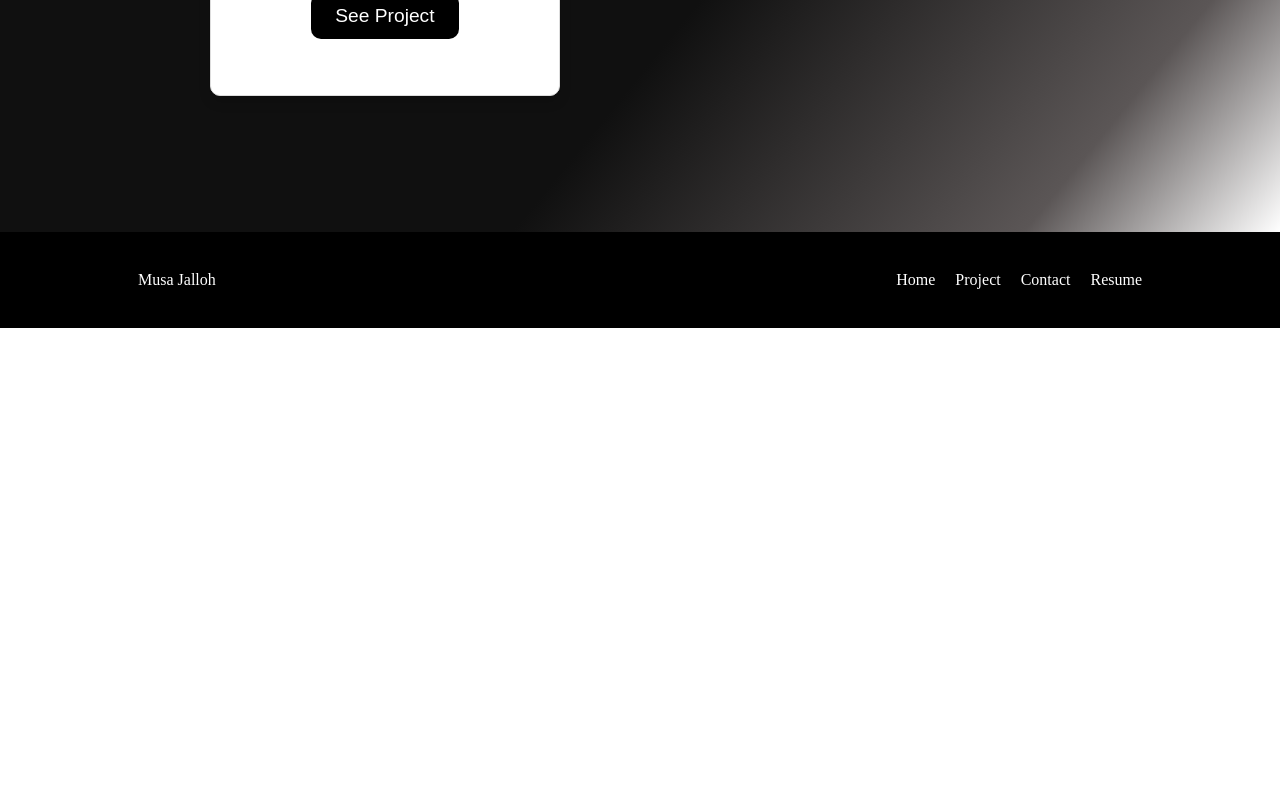
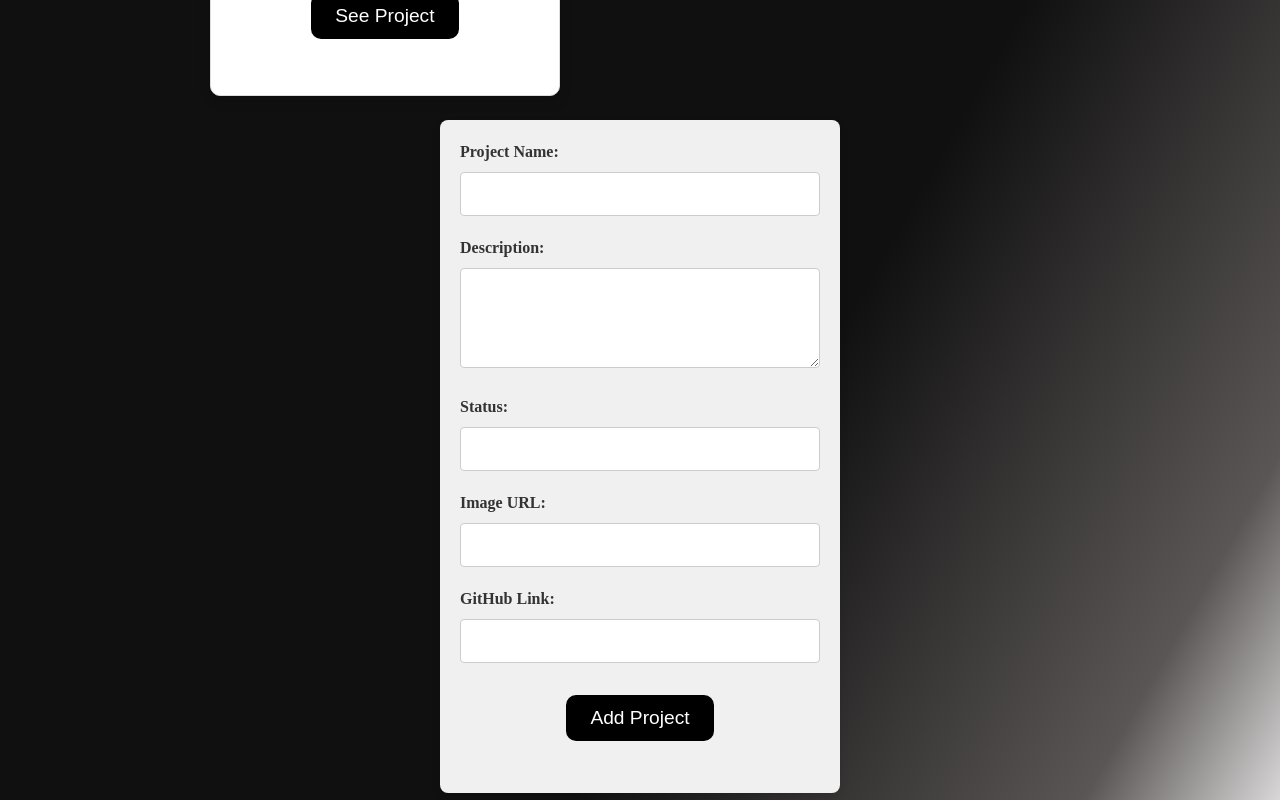
Before and after one commit to Mucino11/next_portfolio_2, a Next.js app: page /project in a window 1280 px wide. Shown: the part 1440-2240 px from the top of the page. Before the commit the page ends 1768 px from the top, so only its background shows below. Built offline with nearby package versions, Linux system fonts and the light colour scheme.

Commit message:
form
Form to add projects

```diff
--- /dev/null
+++ b/src/components/Form.tsx
@@ -0,0 +1,100 @@
+import React, { useState } from "react";
+
+export default function AddNewProject({
+  projects,
+  setProjects,
+  additionalProjects,
+  setAdditionalProjects,
+}) {
+  const [newProject, setNewProject] = useState({
+    name: "",
+    description: "",
+    status: "",
+    image: "",
+    githubLink: "",
+  });
+
+  // Handle input change
+  const handleChange = (e) => {
+    const { name, value } = e.target;
+    setNewProject({ ...newProject, [name]: value });
+  };
+
+  // Handle form submission
+  const handleSubmit = (e) => {
+    e.preventDefault();
+
+    // Update projects
+    setProjects((prevProjects) => [...prevProjects, newProject]);
+
+    // Update additionalProjects
+    setAdditionalProjects((prevAdditionalProjects) => [
+      ...prevAdditionalProjects,
+      newProject,
+    ]);
+
+    // Clear form
+    setNewProject({
+      name: "",
+      description: "",
+      status: "",
+      image: "",
+      githubLink: "",
+    });
+  };
+
+  return (
+    <form onSubmit={handleSubmit}>
+      <div>
+        <label>Project Name:</label>
+        <input
+          type="text"
+          name="name"
+          value={newProject.name}
+          onChange={handleChange}
+          required
+        />
+      </div>
+      <div>
+        <label>Description:</label>
+        <textarea
+          name="description"
+          value={newProject.description}
+          onChange={handleChange}
+          required
+        />
+      </div>
+      <div>
+        <label>Status:</label>
+        <input
+          type="text"
+          name="status"
+          value={newProject.status}
+          onChange={handleChange}
+          required
+        />
+      </div>
+      <div>
+        <label>Image URL:</label>
+        <input
+          type="text"
+          name="image"
+          value={newProject.image}
+          onChange={handleChange}
+        />
+      </div>
+      <div>
+        <label>GitHub Link:</label>
+        <input
+          type="text"
+          name="githubLink"
+          value={newProject.githubLink}
+          onChange={handleChange}
+        />
+      </div>
+      <button type="submit" className="button-dark">
+        Add Project
+      </button>
+    </form>
+  );
+}
--- a/src/pages/project.tsx
+++ b/src/pages/project.tsx
@@ -1,6 +1,65 @@
+// import { useEffect, useState } from "react";
+// import Navbar from "@/components/Navbar";
+// import Footer from "@/components/Footer";
+
+// type Project = {
+//   name: string;
+//   description: string;
+//   status: string;
+//   image: string;
+//   githubLink: string;
+// };
+
+// export default function Project() {
+//   const [additionalProjects, setAdditionalProjects] = useState<Project[]>([]);
+
+//   // Fetch the project data from the public folder
+//   useEffect(() => {
+//     fetch("/data/project.json")
+//       .then((response) => response.json())
+//       .then((data) => setAdditionalProjects(data.additionalProjects))
+//       .catch((error) => console.error("Error fetching projects:", error));
+//   }, []);
+
+//   // Function to create and return a project card
+//   function createProjectCard(project: Project) {
+//     return (
+//       <article className="project-card" key={project.name}>
+//         <h2>{project.name}</h2>
+//         <p>{project.description}</p>
+//         <p>Status: {project.status}</p>
+//         <img
+//           src={project.image}
+//           alt="project-img"
+//           style={{ width: "300px", height: "auto" }}
+//         />
+//         <a href={project.githubLink}>
+//           <button className="button-dark">See Project</button>
+//         </a>
+//       </article>
+//     );
+//   }
+
+//   return (
+//     <>
+//       <Navbar />
+//       <main className="project-main">
+//         <h1>Projects</h1>
+//         {/* This section is the grid layout that wraps all project cards */}
+//         <section className="grid-project-section">
+//           {/* Map over the additional projects and generate project cards */}
+//           {additionalProjects.map((project) => createProjectCard(project))}
+//         </section>
+//       </main>
+//       <Footer />
+//     </>
+//   );
+// }
+
 import { useEffect, useState } from "react";
 import Navbar from "@/components/Navbar";
 import Footer from "@/components/Footer";
+import AddNewProject from "@/components/Form"; // Import the AddNewProject component
 
 type Project = {
   name: string;
@@ -12,12 +71,16 @@ type Project = {
 
 export default function Project() {
   const [additionalProjects, setAdditionalProjects] = useState<Project[]>([]);
+  const [projects, setProjects] = useState<Project[]>([]); // State for projects
 
   // Fetch the project data from the public folder
   useEffect(() => {
     fetch("/data/project.json")
       .then((response) => response.json())
-      .then((data) => setAdditionalProjects(data.additionalProjects))
+      .then((data) => {
+        setAdditionalProjects(data.additionalProjects);
+        setProjects(data.projects); // Set initial projects as well
+      })
       .catch((error) => console.error("Error fetching projects:", error));
   }, []);
 
@@ -45,11 +108,19 @@ export default function Project() {
       <Navbar />
       <main className="project-main">
         <h1>Projects</h1>
+
         {/* This section is the grid layout that wraps all project cards */}
         <section className="grid-project-section">
           {/* Map over the additional projects and generate project cards */}
           {additionalProjects.map((project) => createProjectCard(project))}
         </section>
+        {/* AddNewProject component here */}
+        <AddNewProject
+          projects={projects}
+          setProjects={setProjects}
+          additionalProjects={additionalProjects}
+          setAdditionalProjects={setAdditionalProjects}
+        />
       </main>
       <Footer />
     </>
--- a/src/styles/globals.css
+++ b/src/styles/globals.css
@@ -80,11 +80,11 @@ p {
   font-size: 1.2rem;
 }
 /* My project section */
-.project-section-h1 {
+/* .project-section-h1 {
   font-size: 3rem;
   text-align: center;
   margin-bottom: 3rem;
-}
+} */
 .my-project-section {
   background-color: var(--background-white);
   padding-left: 10%;
@@ -454,7 +454,129 @@ p {
   padding: 20px 0 20px 0;
   font-size: 3rem;
 }
+/* General Form Styles */
+.form-container {
+  max-width: 600px;
+  margin: 20px auto;
+  padding: 20px;
+  background-color: #f8f8f8; /* Light background */
+  border-radius: 8px; /* Rounded corners */
+  box-shadow: 0 4px 8px rgba(0, 0, 0, 0.1); /* Subtle shadow */
+}
 
+.form-container h2 {
+  text-align: center;
+  margin-bottom: 20px;
+  color: #333;
+}
+
+/* Form Field Styles */
+.form-group {
+  margin-bottom: 15px;
+}
+
+.form-group label {
+  display: block;
+  font-weight: bold;
+  margin-bottom: 5px;
+  color: #444;
+}
+
+.form-group input,
+.form-group textarea {
+  width: 100%;
+  padding: 10px;
+  font-size: 16px;
+  border: 1px solid #ccc;
+  border-radius: 4px;
+  background-color: #fff;
+  box-sizing: border-box; /* Ensure padding doesn't affect width */
+  transition: border-color 0.2s;
+}
+
+.form-group input:focus,
+.form-group textarea:focus {
+  border-color: #007bff; /* Blue border on focus */
+  outline: none;
+}
+
+/* Button Styles */
+.form-container .form-submit-button {
+  display: block;
+  width: 100%;
+  padding: 10px;
+  font-size: 18px;
+  background-color: #007bff; /* Primary button color */
+  color: white;
+  border: none;
+  border-radius: 4px;
+  cursor: pointer;
+  transition: background-color 0.3s ease;
+  margin-top: 10px;
+}
+
+/* General Form Styles @@@@@@@@@@@@@@@@@@@@@@@@*/
+
+form {
+  max-width: 400px;
+  margin: 0 auto;
+  padding: 20px;
+  background-color: #f0f0f0;
+  border-radius: 8px;
+  box-shadow: 0px 4px 8px rgba(0, 0, 0, 0.1);
+}
+
+/* Form group for each label and input pair */
+
+form div {
+  margin-bottom: 20px;
+}
+
+/* Label styles */
+form label {
+  display: block;
+  font-weight: bold;
+  margin-bottom: 8px;
+  color: #333;
+}
+
+/* Input and textarea field styles */
+form input[type="text"],
+form textarea {
+  width: 100%;
+  padding: 12px;
+  font-size: 16px;
+  border: 1px solid #ccc;
+  border-radius: 4px;
+  background-color: #fff;
+  box-sizing: border-box;
+  transition: border-color 0.2s ease;
+}
+
+/* Add some margin to textarea */
+form textarea {
+  resize: vertical;
+  min-height: 100px;
+}
+
+/* Focus effect for input and textarea */
+form input:focus,
+form textarea:focus {
+  border-color: #007bff;
+  outline: none;
+}
+
+/* Hover effect for the submit button */
+form button:hover {
+  background-color: #0056b3;
+}
+
+/* Responsive Design */
+@media (max-width: 768px) {
+  form {
+    padding: 15px; /* Adjust padding for smaller screens */
+  }
+}
 /* Responsive design */
 @media (max-width: 1024px) {
   /* tablet */
```
Also changed, not shown: src/pages/index.tsx (+11 -3 lines).
